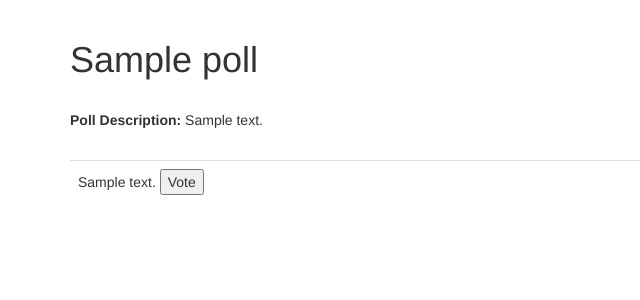
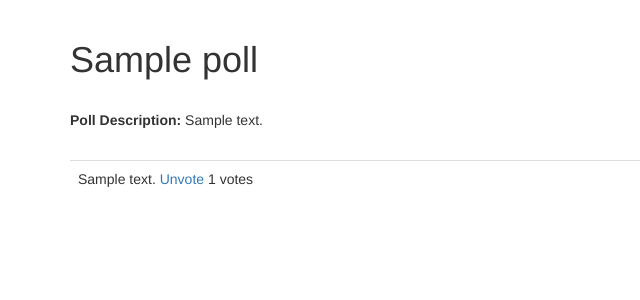
Before and after one commit to jonathanneo/boardGamesPoll, a Flask app: page /viewPoll/1 in a window 1280 px wide. Shown: the part 52-352 px from the top of the page, without its empty margins (0-640 px from the left). Run offline with Flask 2, Linux system fonts and the light colour scheme; a user stored in the database is signed in; tables that the repository leaves empty hold one stand-in row (values such as "Sample post"); some libraries are stand-ins or nearby versions.

Commit message:
Add files via upload

```diff
--- a/app/models.py
+++ b/app/models.py
@@ -38,16 +38,21 @@ class User(UserMixin, db.Model):
         secondaryjoin=(followers.c.followed_id == id),
         backref=db.backref('followers', lazy='dynamic'), lazy='dynamic')
     votes = db.relationship(
-        'Option', secondary = votes, backref = db.backref('voters', lazy='dynamic')
-    )
+        'Option', secondary = votes,
+	primaryjoin=(votes.c.id_user == id),
+	backref=db.backref('votes', lazy='dynamic'), lazy='dynamic')
 
-    def vote(self, option):
-        if not self.has_voted(option):
-            self.votes.append(option)
+    def vote(self, user):
+        if not self.has_voted(user):
+            self.votes.append(user)
 
-    def unvote(self,option):
-        if self.has_voted(option):
-            self.votes.remove(option)
+    def unvote(self,user):
+        if self.has_voted(user):
+            self.votes.remove(user)
+
+    def has_voted(self, user):
+	return self.votes.filter(
+	    votes.c.id_user == user.id).count() > 0
 
     def __repr__(self):
         return '<User {}>'.format(self.username)
--- a/app/routes.py
+++ b/app/routes.py
@@ -51,16 +51,26 @@ def addOption(poll_id):
 
     return render_template('addOption.html', title='View Poll', form=form, options=options, polls=polls)
 
-
 @app.route('/vote/<option_id>')
 @login_required
 def vote(option_id):
     user = current_user
-    option = db.session.query(Option).filter(Option.id_option==option_id).all()
+    option = db.session.query(Option).filter(Option.id==option_id).all()
     user.vote(option)
     db.session.commit()
     flash('You have voted for  {}!'.format(option))
     return redirect(url_for('user', username=username))
+
+@app.route('/unvote/<option_id>')
+@login_required
+def unvote(option_id):
+    user = current_user
+    option = db.session.query(Option).filter(Option.id==option_id).all()
+    user.unvote(option)
+    db.session.commit()
+    flash('Your vote has been canceled.'.format(option))
+    return redirect(url_for('user', username=username))
+
 
 @app.route('/login', methods=['GET', 'POST'])
 def login():
--- a/app/templates/_voteOption.html
+++ b/app/templates/_voteOption.html
@@ -2,7 +2,12 @@
         <tr>
             <td>
                 {{ option.body }}
-                <input type="button" href="{{ url_for('vote', option_id=option.id) }}" value = "Vote"/>
+		{% if current_user.has_voted(option) %}
+                <a href="{{ url_for('unvote', option_id=option.id) }}" class="button"> Unvote </a>
+		{% else %}
+                <a href="{{ url_for('vote', option_id=option.id) }}" class="button"> Vote </a>
+		{% endif %}
+		{{ option.votes.count() }} votes
             </td>
         </tr>
     </table>
--- a/app/templates/vote.html
+++ b/app/templates/vote.html
@@ -10,6 +10,7 @@
     <br>
 
     {% for option in options %}
+	<! add sorting method here>
         {% include '_voteOption.html' %}
     {% endfor %}
 
```
Also changed, not shown: 6 other files.
